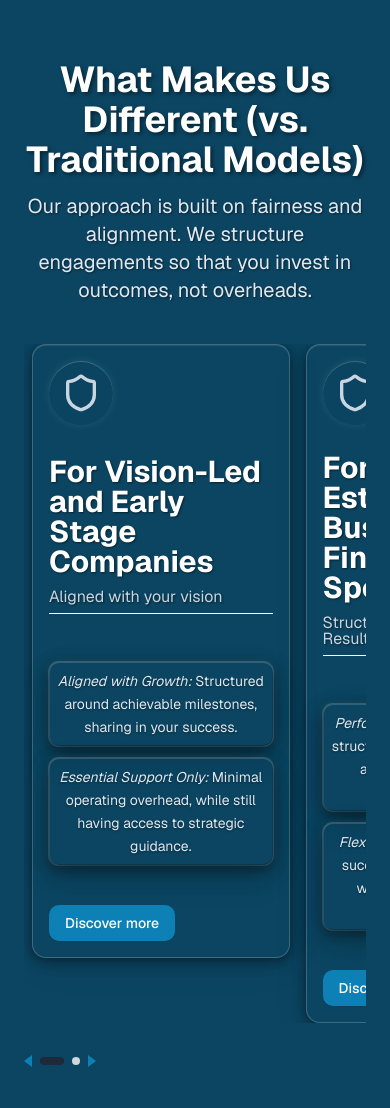
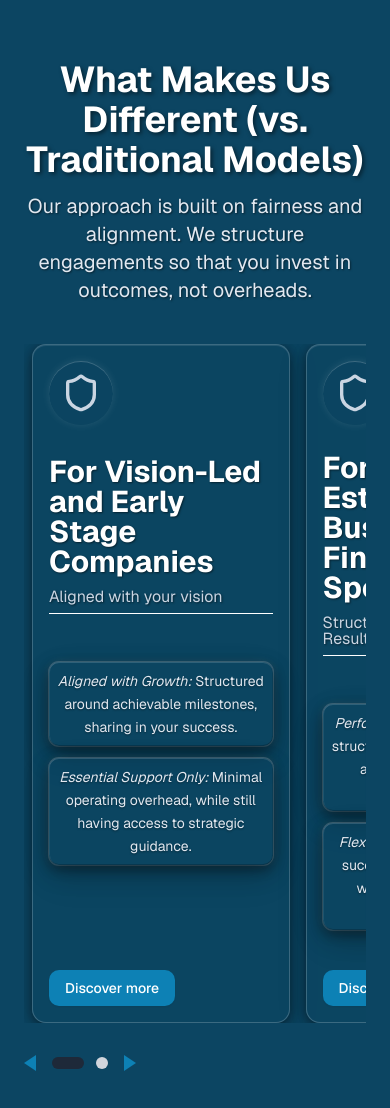
Before and after one commit to arpitnexuses/intellectus-card, a Next.js app: page / in a window 390 px wide. Shown: the top 1108 px of the page. Built offline with nearby package versions, Linux system fonts and the light colour scheme.

Commit message:
Implement equal height cards and mobile carousel fixes

```diff
--- a/app/page.tsx
+++ b/app/page.tsx
@@ -47,8 +47,8 @@ export default function Home() {
             }}
           >
             {/* Vision-Led Companies Card */}
-            <div className="w-3/5 px-2">
-              <Card className="bg-[#0C4562]/90 border border-white/20 p-4 hover:bg-[#0C4562] hover:scale-95 transition-all duration-300" style={{ boxShadow: "0 2px 8px rgba(0, 0, 0, 0.3), 0 4px 16px rgba(0, 0, 0, 0.2), 0 8px 32px rgba(0, 0, 0, 0.1), inset 0 1px 0 rgba(255, 255, 255, 0.1)" }}>
+            <div className="w-3/5 px-2 flex">
+              <Card className="bg-[#0C4562]/90 border border-white/20 p-4 hover:bg-[#0C4562] hover:scale-95 transition-all duration-300 flex-1 flex flex-col" style={{ boxShadow: "0 2px 8px rgba(0, 0, 0, 0.3), 0 4px 16px rgba(0, 0, 0, 0.2), 0 8px 32px rgba(0, 0, 0, 0.1), inset 0 1px 0 rgba(255, 255, 255, 0.1)" }}>
                 <div className="mb-2">
                   <div className="w-16 h-16 bg-[#0C4562]/60 rounded-full flex items-center justify-center" style={{ boxShadow: "0 0 8px rgba(255, 255, 255, 0.1), inset 0 1px 0 rgba(255, 255, 255, 0.2)" }}>
                     <Shield className="w-10 h-10 text-slate-300" />
@@ -68,7 +68,7 @@ export default function Home() {
                   Aligned with your vision
                 </p>
 
-                <div className="space-y-3 mb-4 mt-4">
+                <div className="space-y-3 mb-4 mt-4 flex-grow">
                   <div className="p-2 bg-[#0C4562]/40 rounded-lg" style={{ boxShadow: "0 4px 12px rgba(0, 0, 0, 0.4), 0 8px 24px rgba(0, 0, 0, 0.2), 0 12px 36px rgba(0, 0, 0, 0.1), inset 0 1px 0 rgba(255, 255, 255, 0.15), inset 0 -1px 0 rgba(0, 0, 0, 0.2), inset 1px 0 0 rgba(255, 255, 255, 0.08), inset -1px 0 0 rgba(0, 0, 0, 0.1), 0 0 8px rgba(255, 255, 255, 0.1), 0 0 0 1px rgba(255, 255, 255, 0.2)" }}>
                       <p
                         className="text-slate-200 leading-relaxed text-sm text-center"
@@ -89,7 +89,7 @@ export default function Home() {
                   </div>
                 </div>
 
-                <div className="flex justify-start">
+                <div className="flex justify-start mt-auto">
                   <Button
                     className="bg-[#0D81B5] hover:bg-[#0D81B5]/80 text-white px-4 py-1.5 rounded-lg font-medium transition-colors w-fit text-sm"
                     onClick={() => window.open("https://intellectuscapital.com.au/contact-us/", "_blank")}
@@ -101,8 +101,8 @@ export default function Home() {
             </div>
 
             {/* Established Businesses Card */}
-            <div className="w-3/5 px-2">
-              <Card className="bg-[#0C4562]/90 border border-white/20 p-4 hover:bg-[#0C4562] hover:scale-95 transition-all duration-300" style={{ boxShadow: "0 2px 8px rgba(0, 0, 0, 0.3), 0 4px 16px rgba(0, 0, 0, 0.2), 0 8px 32px rgba(0, 0, 0, 0.1), inset 0 1px 0 rgba(255, 255, 255, 0.1)" }}>
+            <div className="w-3/5 px-2 flex">
+              <Card className="bg-[#0C4562]/90 border border-white/20 p-4 hover:bg-[#0C4562] hover:scale-95 transition-all duration-300 flex-1 flex flex-col" style={{ boxShadow: "0 2px 8px rgba(0, 0, 0, 0.3), 0 4px 16px rgba(0, 0, 0, 0.2), 0 8px 32px rgba(0, 0, 0, 0.1), inset 0 1px 0 rgba(255, 255, 255, 0.1)" }}>
                 <div className="mb-1">
                   <div className="w-16 h-16 bg-[#0C4562]/60 rounded-full flex items-center justify-center" style={{ boxShadow: "0 0 8px rgba(255, 255, 255, 0.1), inset 0 1px 0 rgba(255, 255, 255, 0.2)" }}>
                     <Shield className="w-10 h-10 text-slate-300" />
@@ -122,7 +122,7 @@ export default function Home() {
                   Structured. Transparent. Results-driven
                 </p>
 
-                <div className="space-y-3 mb-4 mt-4">
+                <div className="space-y-3 mb-4 mt-4 flex-grow">
                   <div className="p-2 bg-[#0C4562]/40 rounded-lg" style={{ boxShadow: "0 4px 12px rgba(0, 0, 0, 0.4), 0 8px 24px rgba(0, 0, 0, 0.2), 0 12px 36px rgba(0, 0, 0, 0.1), inset 0 1px 0 rgba(255, 255, 255, 0.15), inset 0 -1px 0 rgba(0, 0, 0, 0.2), inset 1px 0 0 rgba(255, 255, 255, 0.08), inset -1px 0 0 rgba(0, 0, 0, 0.1), 0 0 8px rgba(255, 255, 255, 0.1), 0 0 0 1px rgba(255, 255, 255, 0.2)" }}>
                       <p
                         className="text-slate-200 leading-relaxed text-sm text-center"
@@ -142,7 +142,7 @@ export default function Home() {
                   </div>
                 </div>
 
-                <div className="flex justify-start">
+                <div className="flex justify-start mt-auto">
                   <Button
                     className="bg-[#0D81B5] hover:bg-[#0D81B5]/80 text-white px-4 py-1.5 rounded-lg font-medium transition-colors w-fit text-sm"
                     onClick={() => window.open("https://intellectuscapital.com.au/contact-us/", "_blank")}
@@ -156,23 +156,23 @@ export default function Home() {
         </div>
 
         {/* Pagination Component */}
-        <div className="flex items-center justify-start mt-8 space-x-2">
+        <div className="flex items-center justify-start mt-8 space-x-4">
           {/* Left Arrow */}
           <button
             onClick={prevSlide}
-            className="w-0 h-0 border-l-0 border-r-[8px] border-t-[6px] border-b-[6px] border-r-[#0D81B5] border-t-transparent border-b-transparent hover:border-r-[#0D81B5]/80 transition-colors"
+            className="w-0 h-0 border-l-0 border-r-[12px] border-t-[8px] border-b-[8px] border-r-[#0D81B5] border-t-transparent border-b-transparent hover:border-r-[#0D81B5]/80 transition-colors"
           />
 
           {/* Pagination Dots */}
-          <div className="flex items-center space-x-2">
+          <div className="flex items-center space-x-3">
             {[0, 1].map((index) => (
               <button
                 key={index}
                 onClick={() => setCurrentSlide(index)}
                 className={`transition-all duration-300 ${
                   currentSlide === index
-                    ? "w-6 h-2 bg-gray-800 rounded-full"
-                    : "w-2 h-2 bg-gray-300 rounded-full hover:bg-gray-400"
+                    ? "w-8 h-3 bg-gray-800 rounded-full"
+                    : "w-3 h-3 bg-gray-300 rounded-full hover:bg-gray-400"
                 }`}
               />
             ))}
@@ -181,7 +181,7 @@ export default function Home() {
           {/* Right Arrow */}
           <button
             onClick={nextSlide}
-            className="w-0 h-0 border-l-[8px] border-r-0 border-t-[6px] border-b-[6px] border-l-[#0D81B5] border-t-transparent border-b-transparent hover:border-l-[#0D81B5]/80 transition-colors"
+            className="w-0 h-0 border-l-[12px] border-r-0 border-t-[8px] border-b-[8px] border-l-[#0D81B5] border-t-transparent border-b-transparent hover:border-l-[#0D81B5]/80 transition-colors"
           />
         </div>
       </div>
```
